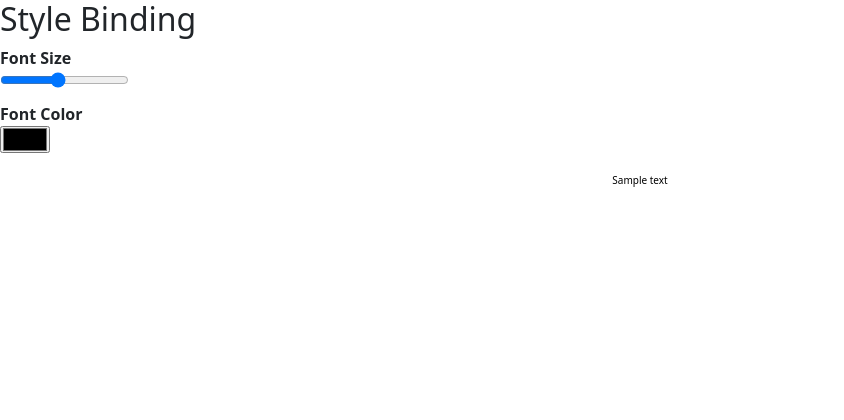
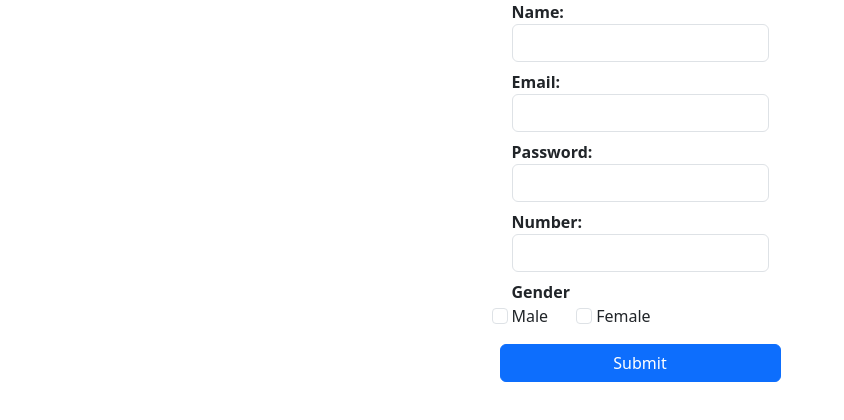
Before and after one commit to aaru2599/React-app, a React (Vite) app: page / in a window 1280 px wide. Shown: the top 420 px of the page, without its empty margins (0-844 px from the left). Built offline with nearby package versions, Linux system fonts and the light colour scheme.

Commit message:
Task commited

```diff
--- /dev/null
+++ b/src/components/ClassBindingComponent/ClassBinding.jsx
@@ -0,0 +1,39 @@
+import { useState } from "react"
+
+export const ClassBinding=()=>{
+    const [theme,setTheme]=useState(" border p-3 border-primary border-3 rounded")
+    const [btnTheme,setBtnTheme]=useState("btn btn-dark w-100")
+    const handleChange=(e)=>{
+        if(e.target.checked){
+            setTheme("bg-dark text-white p-3 border p-3 border-warning border-3 rounded")
+            setBtnTheme("btn btn-primary w-100 ")
+        }
+        else{
+            setTheme("border p-3 border-primary border-3 rounded");
+            setBtnTheme("btn btn-dark w-100 ")
+        }
+    }
+ return(
+    <div className="container-fluid">
+        <div className="d-flex justify-content-center align-items-center" style={{height:"500px"}}>
+            <form className={theme}>
+                <div className="mt-4 mb-4 form-switch"  >
+                     <input onChange={handleChange} type="checkbox" className="form-check-input" />
+                    DarkMode
+                </div>
+                <h2><span className="bi bi-person-fill"></span>User Login   </h2>
+                <dl>
+                    <dt>User Name</dt>
+                    <dd><input type="text" className="form-control" /></dd>
+                    <dt>Password</dt>
+                     <dd><input className="form-control" type="password" /></dd>
+                    <button className={btnTheme} >Login</button>
+
+
+                </dl>
+            </form>
+
+        </div>
+    </div>
+ )
+}
--- /dev/null
+++ b/src/components/Props/ChildTask.jsx
@@ -0,0 +1,10 @@
+const ChildTask=(props)=>{
+    return(
+        <div>
+            <p>FirstName:{props.name.FirstName}</p>
+            <p>LastName:{props.name.LastName}</p>
+        </div>
+    )
+
+}
+export default ChildTask
--- /dev/null
+++ b/src/components/Props/ParantTask.jsx
@@ -0,0 +1,39 @@
+import { useState } from "react"
+
+    import ChildTask from "./ChildTask"
+const ParantTask=()=>{
+    const [name,setName]=useState({
+        FirstName:"",
+        LastName:"",
+    })
+    const [showData,setShowData]=useState(false)
+    const handleNameChange=(e)=>{
+        setName({FirstName:e.target.value,
+            LastName:name.LastName
+        })
+    }
+    const handleChange=(e)=>{
+            setName({
+                FirstName:name.FirstName,
+                LastName:e.target.value
+
+
+            })
+    }
+    function handleBtnClick(){
+setShowData(true)
+    }
+    return(
+        <div>
+            <dl>
+                <dt>FirstName:</dt>
+                <dd><input type="text" onChange={handleNameChange}/></dd>
+                <dt>LastName:</dt>
+                <dd><input type="text"  onChange={handleChange}/></dd>
+                <button className="btn btn-primary " onClick={handleBtnClick} >Button</button>
+            </dl>
+            {showData && < ChildTask name={name} />}
+        </div>
+    )
+}
+export default ParantTask
--- /dev/null
+++ b/src/components/PropsTask/ChildComponent.jsx
@@ -0,0 +1,21 @@
+const ChildComponent=(props)=>{
+    return(
+        <div className="ml-5 mt-5">
+
+                <dl>
+                    <dt>Name:</dt>
+                    <dd>{props.name}</dd>
+                    <dt>Email:</dt>
+                    <dd>{props.email}</dd>
+                    <dt>Password</dt>
+                    <dd>{props.password}</dd>
+                    <dt>Number:</dt>
+                    <dd>{props.number}</dd>
+                    <dt>Gender:</dt>
+                    <dd>{props.gender}</dd>
+
+                </dl>
+        </div>
+    )
+}
+export default ChildComponent
--- /dev/null
+++ b/src/components/PropsTask/ParantCompnent.jsx
@@ -0,0 +1,61 @@
+import { useState } from "react"
+import ChildComponent from "./ChildComponent";
+
+const ParantComponent = () => {
+    const [name, setName] = useState("");
+    const [email, setEmail] = useState("");
+    const [password, setPassword] = useState("")
+    const [number, setNumber] = useState();
+    const [gender, setGender] = useState("")
+    const [formData,setFormData]=useState(null)
+    const [button,setButton]=useState(false)
+    const handleEmailChange = (e) => {
+        setEmail(e.target.value)
+    }
+    const handleNameChange = (e) => {
+        setName(e.target.value)
+    }
+    const handlePasswordChange = (e) => {
+        setPassword(e.target.value)
+    }
+    const handleNumberChange = (e) => {
+        setNumber(e.target.value)
+    }
+
+    const handleGenderChange = (e) => {
+        setGender(e.target.value)
+    }
+    const handleBtnClick=()=>{
+        setFormData({
+            name,email,number,password,gender
+        })
+        setButton(true)
+    }
+
+    return (
+        <div className="d-flex justify-content-center align-item-center " style={{ height: "500px" }}>
+            <div>
+                <dl className="container">
+                    <dt>Name:</dt>
+                    <dd><input type="text" onChange={handleNameChange} className="form-control" /></dd>
+                    <dt>Email:</dt>
+                    <dd><input type="email" onChange={handleEmailChange} className="form-control" /></dd>
+                    <dt>Password:</dt>
+                    <dd><input type="password" onChange={handlePasswordChange} className="form-control" /></dd>
+                    <dt>Number:</dt>
+                    <dd><input type="tel" onChange={handleNumberChange} className="form-control" /></dd>
+                    <dt>Gender</dt>
+                    <dd className="d-flex gap-5">
+                        <div> <input className="form-check-input" type="checkbox" value="male" checked={gender === "male"} onChange={handleGenderChange} />Male</div>
+                        <div>
+                            <input className="form-check-input" type="checkbox" value="female" checked={gender === "female"} onChange={handleGenderChange} />Female</div></dd>
+                </dl>
+                <button className="btn btn-primary w-100" onClick={handleBtnClick}>Submit</button>
+
+            </div>
+           {button &&<ChildComponent name={formData.name} email={formData.email} password={formData.password} number={formData.number} gender={formData.gender} />}
+        </div>
+    )
+
+}
+export default ParantComponent
--- a/src/main.jsx
+++ b/src/main.jsx
@@ -11,7 +11,10 @@ import FormState from './state/FormState'
 import FakeStore from './components/FakeStore/FakeStore'
 import { State03 } from './state/State03';
 import ReactStyle from './state/ReactStyle';
-import ReactStyle01 from './state/ReactStyle01';
+import { ClassBinding } from './components/ClassBindingComponent/ClassBinding';
+import ParantTask from './components/Props/ParantTask';
+import ParantComponent from './components/PropsTask/ParantCompnent';
+// import ReactStyle01 from './state/ReactStyle01';
 // import NasaComponent from './components/NasaAPI/Nasa.Component'
 // import NasaComponent from './components/NasaAPI/Nasa.Component'
 
@@ -22,6 +25,7 @@ ReactDOM.createRoot(document.getElementById('root')).render(
 
 <React.Fragment>
 
-<ReactStyle01/>
+< ParantComponent/>
+
 </React.Fragment>
     )
```
Also changed, not shown: src/components/Props/Props01.jsx (added, +17 -0 lines).
